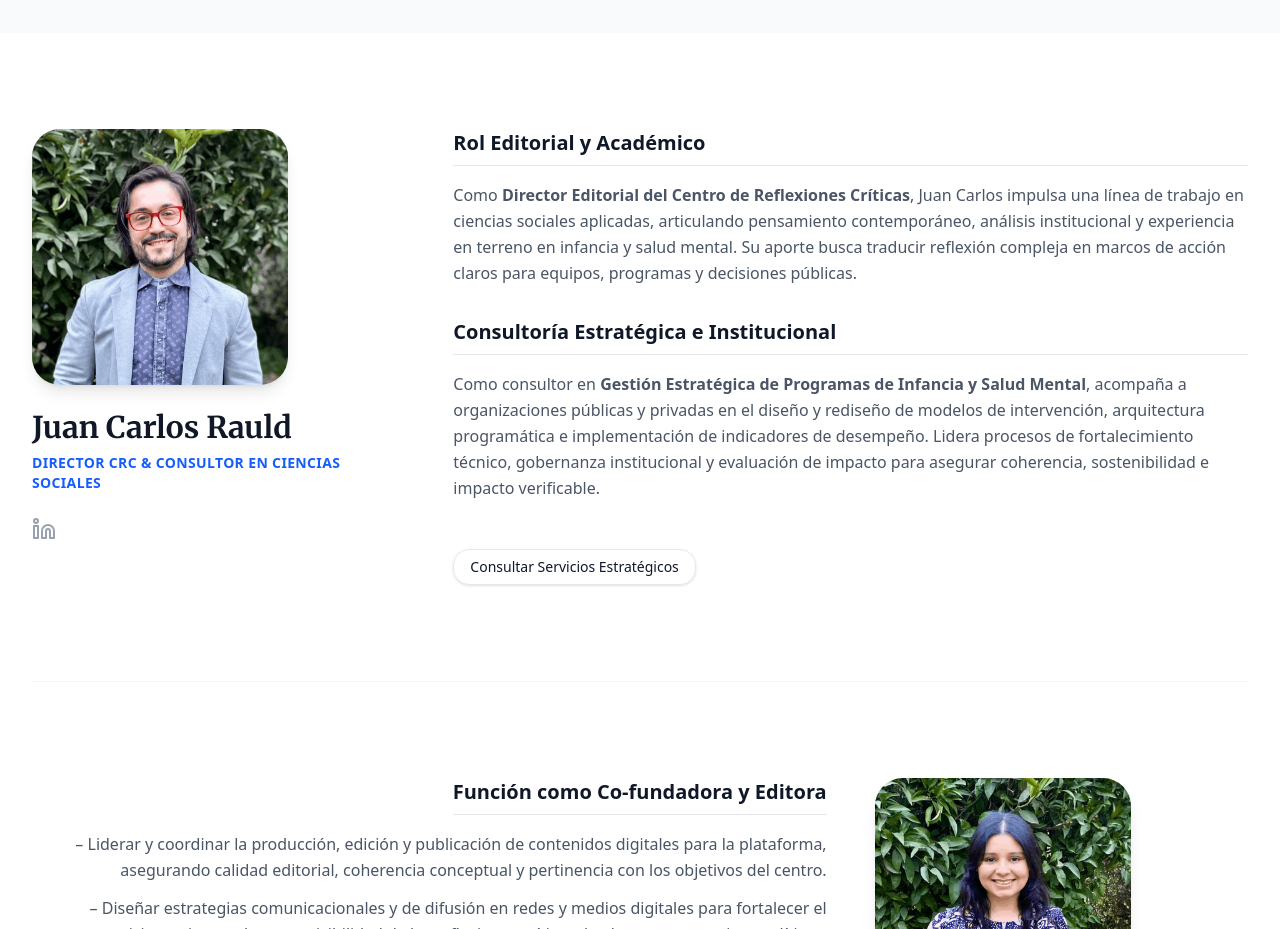
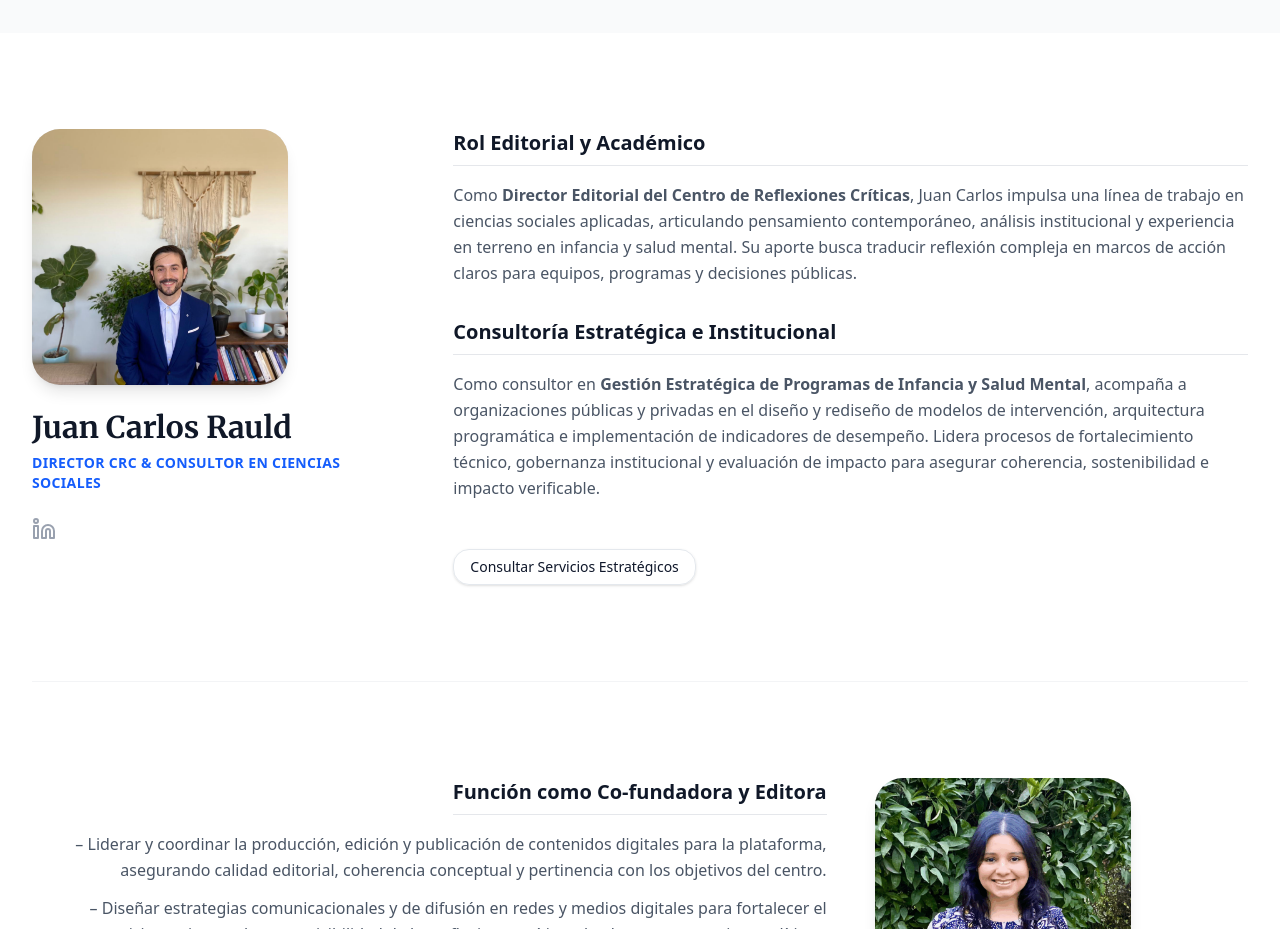
Before and after one commit to hh2fc24/centroreflexion, a Next.js app: page /conocenos in a window 1280 px wide. Shown: the part 1040-1969 px from the top of the page. Built offline with nearby package versions, Linux system fonts and the light colour scheme.

Commit message:
Forzar actualización de foto de Juan Carlos con nuevo asset

```diff
--- a/app/conocenos/page.tsx
+++ b/app/conocenos/page.tsx
@@ -84,7 +84,7 @@ export default function About() {
                         <div className="lg:col-span-4 flex flex-col items-center text-center lg:text-left lg:items-start">
                             <div className="h-64 w-64 rounded-xl bg-gray-200 mb-6 relative overflow-hidden shadow-lg">
                                 <Image
-                                    src="/images/juan_carlos.png"
+                                    src="/images/juan_carlos_20260224.png"
                                     alt="Juan Carlos Rauld"
                                     fill
                                     className="object-cover"
--- a/lib/editor/published-content.json
+++ b/lib/editor/published-content.json
@@ -108,7 +108,7 @@
         "name": "Juan Carlos Rauld",
         "role": "Director Editorial & Consultor en Ciencias Sociales",
         "description": "Consultoría en ciencias sociales aplicadas: arquitectura programática, estrategia institucional e impacto en programas de infancia y salud mental.",
-        "imageSrc": "/images/juan_carlos.png",
+        "imageSrc": "/images/juan_carlos_20260224.png",
         "href": "/conocenos"
       },
       {
```
Also changed, not shown: public/images/juan_carlos.png (deleted), public/images/juan_carlos_20260224.png (added).
